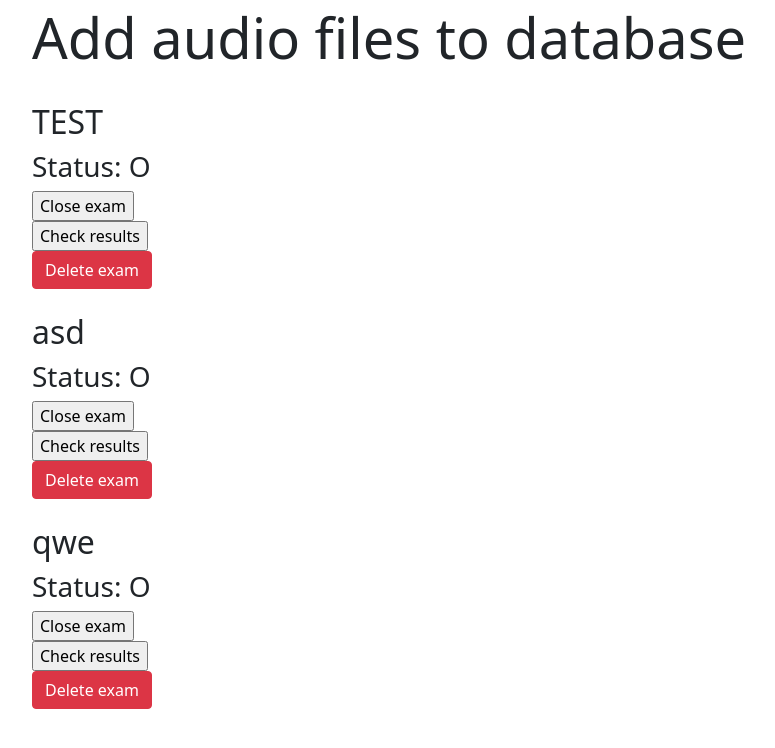
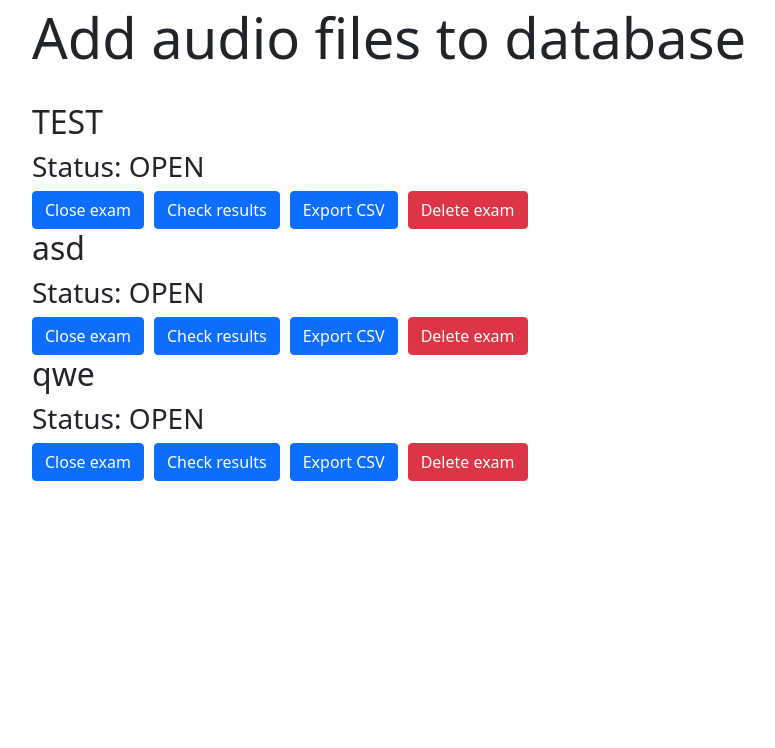
Before and after one commit to atomala98/sound-test-app, a Django app: template soundtestapp/mainbackend/templates/mainbackend/exam_list.html in a window 1280 px wide. Shown: the part 52-800 px from the top of the page, without its empty margins (50-825 px from the left). Run offline with Django 3.2, Linux system fonts and the light colour scheme; the template is opened without the code that fills it: values that come from a table or form of the project are taken from there, others are empty; data comes from the database, SQL or seed files in the repository; both versions use the stored data as it was after the commit; some libraries are stand-ins or nearby versions.

Commit message:
CSV export added

```diff
--- a/soundtestapp/mainbackend/admin_urls.py
+++ b/soundtestapp/mainbackend/admin_urls.py
@@ -14,6 +14,7 @@ urlpatterns = [
     path('admin_panel/exam_list/close_exam/<int:exam_id>', admin_views.close_exam, name='close_exam'),
     path('admin_panel/exam_list/delete_exam/<int:exam_id>', admin_views.delete_exam, name='delete_exam'),
     path('admin_panel/exam_list/check_exam/<int:exam_id>', admin_views.check_exam, name='check_exam'),
+    path('admin_panel/exam_list/export_csv/<int:exam_id>', admin_views.export_csv, name='export_csv'),
     path('admin_panel/exam_list/check_exam/delete_missing/<int:exam_id>', admin_views.delete_missing, name='delete_missing'),
     path('admin_panel/add_one_file/<str:fileset_name>/<int:amount>', admin_views.add_one_file, name='add_one_file'),
     path('admin_panel/add_two_files/<str:fileset_name>/<int:amount>', admin_views.add_two_files, name='add_two_files'),
--- /dev/null
+++ b/soundtestapp/mainbackend/static/output_csv/64.csv
@@ -0,0 +1,4 @@
+Name,Date,ABC/HR Test - Fileset: TEST,ABC/HR Test - Fileset: TEST
+-,-,mowa - muza,mowa - muza
+Andrzej Tomala,"05/16/2022, 21:44:36",5.0,5.0
+Andrzej Tomala,"05/16/2022, 21:38:42",0.6,0.1
--- /dev/null
+++ b/soundtestapp/mainbackend/static/output_csv/66.csv
@@ -0,0 +1,5 @@
+Name,Date,MUSHRA - Fileset: TEST2,MUSHRA - Fileset: TEST2,MUSHRA - Fileset: TEST2,MUSHRA - Fileset: TEST2,MUSHRA - Fileset: TEST2,MUSHRA - Fileset: TEST2
+
+-,-,1,2,3,1,2,3
+
+Andrzej T,"05/16/2022, 22:04:15",11.0,3.0,14.0,3.0,45.0,33.0
--- a/soundtestapp/mainbackend/templates/mainbackend/exam_list.html
+++ b/soundtestapp/mainbackend/templates/mainbackend/exam_list.html
@@ -2,34 +2,61 @@
 {% block title %}Index{% endblock %}
 {% block start %}Add audio files to database{% endblock %}
 {% block body %}
+<style>
+    table{
+        width: 80%;
+        margin: auto;
+        margin-top: 30px;
+        border-collapse: collapse;
+        border-spacing: 0;
+    }
+    input {
+        margin-right: 10px;
+    }
+</style>
 <br>
+<table colspan="5">
 {% for exam in exams %}
 <h2>{{ exam.exam_name }}</h2>
-<h3>Status: {{ exam.status }}</h3>
 {% if exam.status == "O" %}
 <form action="close_exam/{{exam.id}}" method="post">
+    <h3>Status: OPEN</h3>
     {% csrf_token %}
-    <input type="submit" value="Close exam">
+    <input type="submit" value="Close exam" class="btn btn-primary" />
+</form>
+<form action="check_exam/{{exam.id}}" method="post">
+    {% csrf_token %}
+    <input type="submit" value="Check results" class="btn btn-primary" >
+</form>
+<form action="export_csv/{{exam.id}}" method="post">
+    {% csrf_token %}
+    <input type="submit" value="Export CSV" class="btn btn-primary" >
 </form>
 {% elif exam.status == "C" %}
 <form action="open_exam/{{exam.id}}" method="post">
+    <h3>Status: CLOSED</h3>
     {% csrf_token %}
-    <input type="submit" value="Open exam">
+    <input type="submit" value="Open exam" class="btn btn-primary" >
+</form>
+<form action="check_exam/{{exam.id}}" method="post">
+    {% csrf_token %}
+    <input type="submit" value="Check results" class="btn btn-primary" >
+</form>
+<form action="export_csv/{{exam.id}}" method="post">
+    {% csrf_token %}
+    <input type="submit" value="Export CSV" class="btn btn-primary" >
 </form>
 {% elif exam.status == "W" %}
 <form action="/internal/admin_panel/add_parameters/{{exam.id}}" method="post">
+    <h3>Status: WAITING</h3>
     {% csrf_token %}
-    <input type="submit" value="Finish creating exam">
+    <input type="submit" value="Finish creating exam" class="btn btn-primary" >
 </form>
 {% endif %}
-<form action="check_exam/{{exam.id}}" method="post">
-    {% csrf_token %}
-    <input type="submit" value="Check results">
-</form>
 <form action="delete_exam/{{exam.id}}" method="post">
     {% csrf_token %}
     <input type="submit" value="Delete exam" class="btn btn-danger">
 </form>
-<br>
 {% endfor %}
+</table>
 {% endblock %}
```
Also changed, not shown: soundtestapp/mainbackend/admin_views.py (+37 -5 lines), soundtestapp/mainbackend/templates/mainbackend/export_csv.html (added, +10 -0 lines), soundtestapp/db.sqlite3.
